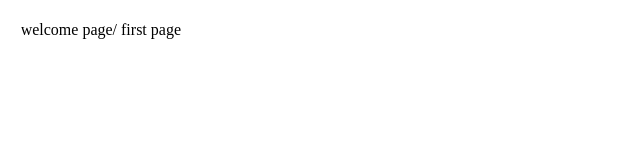
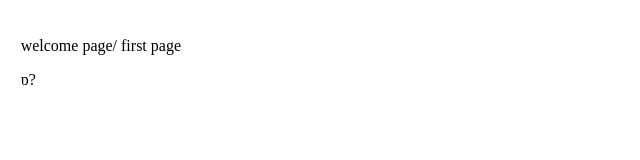
Before and after one commit to wave-inguane/BetaTest, a website: page client/welcome.html in a window 1280 px wide. Shown: the whole page, without its empty margins (0-640 px from the left). Drawn offline with Linux system fonts and the light colour scheme.

Commit message:
first page

```diff
--- a/client/welcome.html
+++ b/client/welcome.html
@@ -3,11 +3,13 @@
 <head>
     <meta charset="UTF-8">
     <title>Programming studies</title>
-    <link rel="stylesheet" href="styles.css" />
+    <link href="styles.css"  type="text/css" rel="stylesheet"/>
 </head>
 <body>
 
-    <div class="disclaimer"> welcome page/ first page </div>
+    <div class="disclaimer readable-font">
+        <p>welcome page/ first page</p>p?
+    </div>
 
 
 </body>
```
